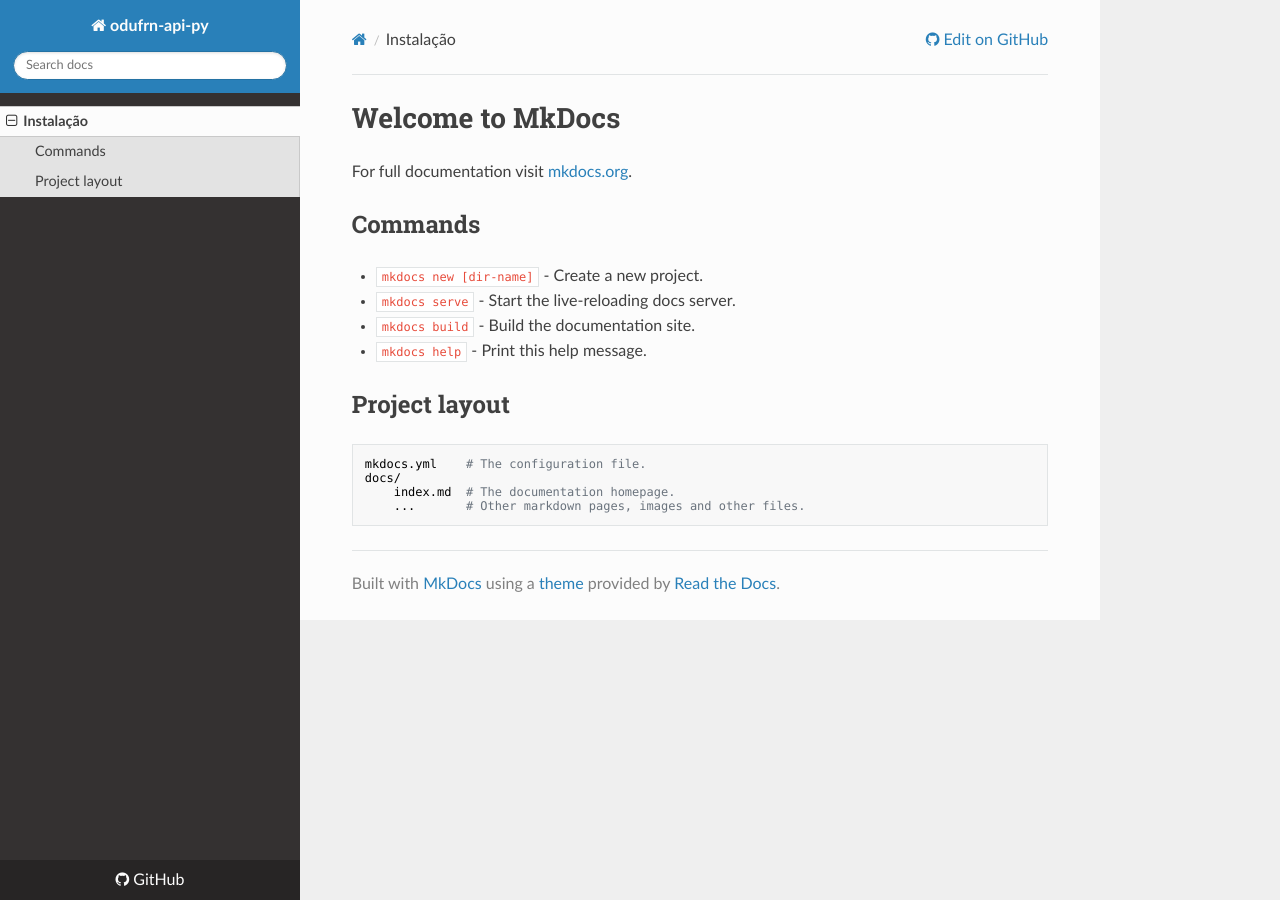
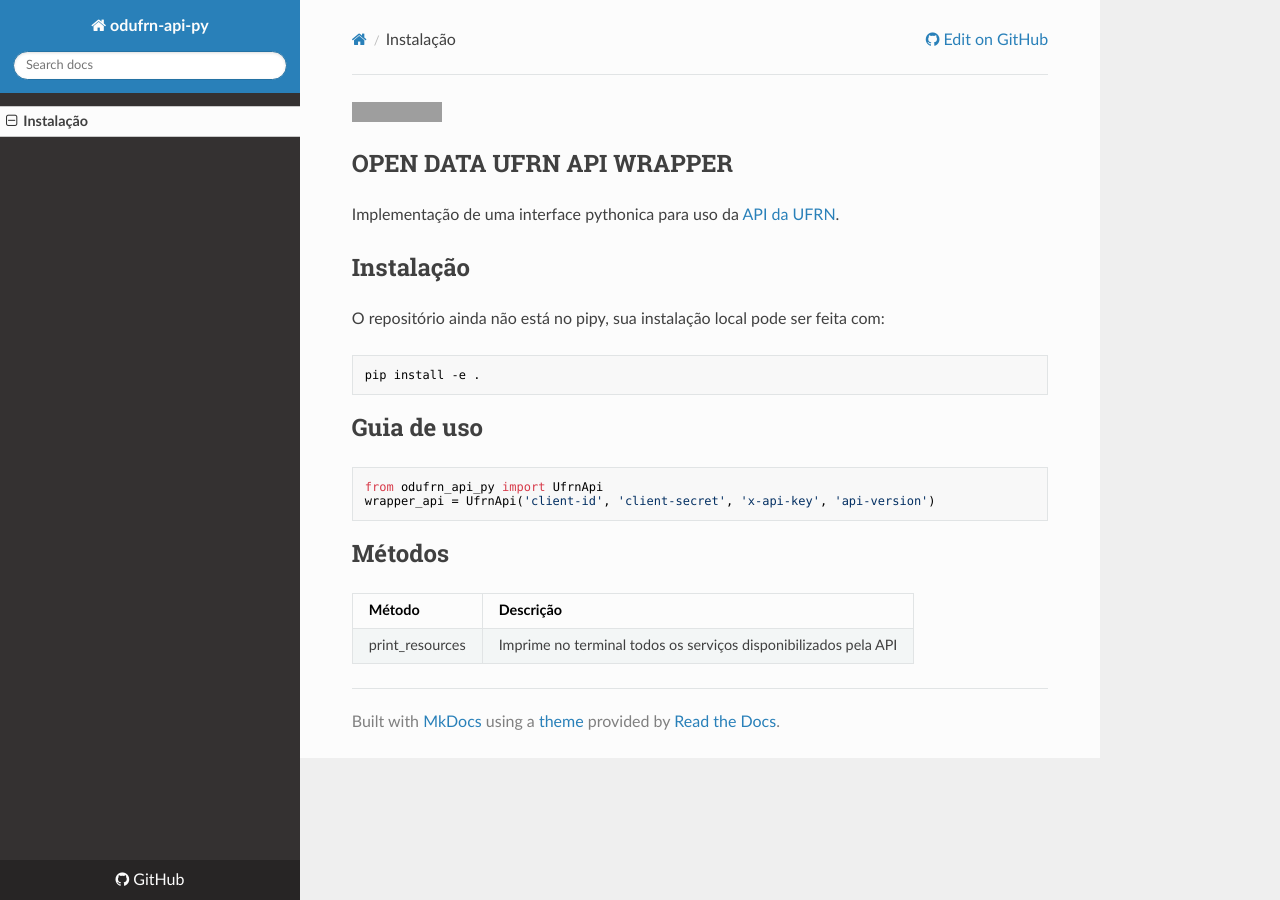
Before and after one commit to odufrn/odufrn-api-py, an MkDocs documentation site: the page built from docs/index.md, in a window 1280 px wide. Built offline with MkDocs 1.6.1, drawn with Linux system fonts in a browser that asks for light colours; nearby versions of some CDN libraries; grey boxes are pictures that could not be loaded.

Commit message:
index.md filled

````diff
--- a/docs/index.md
+++ b/docs/index.md
@@ -1,17 +1,25 @@
-# Welcome to MkDocs
+<a href="https://github.com/odufrn/odufrn-api-py/blob/master/LICENSE">
+  <img alt="License" src="https://img.shields.io/badge/license-MIT-brightgreen.svg">
+</a>
 
-For full documentation visit [mkdocs.org](https://mkdocs.org).
+## OPEN DATA UFRN API WRAPPER
 
-## Commands
+Implementação de uma interface pythonica para uso da [API da UFRN](https://api.ufrn.br/).
 
-* `mkdocs new [dir-name]` - Create a new project.
-* `mkdocs serve` - Start the live-reloading docs server.
-* `mkdocs build` - Build the documentation site.
-* `mkdocs help` - Print this help message.
+## Instalação
+O repositório ainda não está no pipy, sua instalação local pode ser feita com:
+```
+pip install -e .
+```
 
-## Project layout
+## Guia de uso
+```python
+from odufrn_api_py import UfrnApi
+wrapper_api = UfrnApi('client-id', 'client-secret', 'x-api-key', 'api-version')
+```
 
-    mkdocs.yml    # The configuration file.
-    docs/
-        index.md  # The documentation homepage.
-        ...       # Other markdown pages, images and other files.
+## Métodos
+
+| Método | Descrição |
+| ------ | --------- |
+| print_resources | Imprime no terminal todos os serviços disponibilizados pela API |
````
